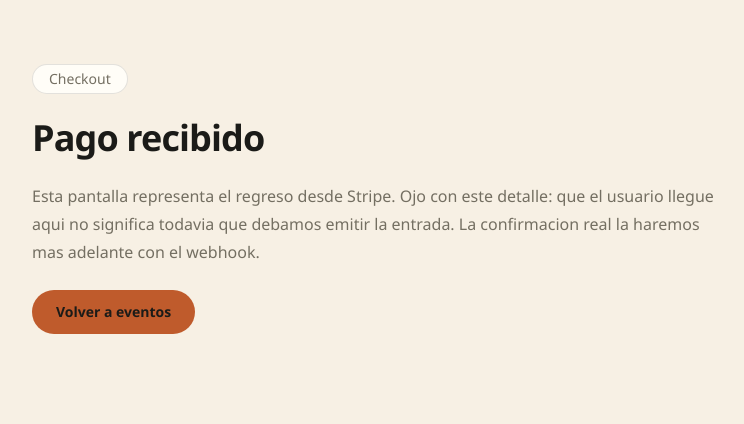
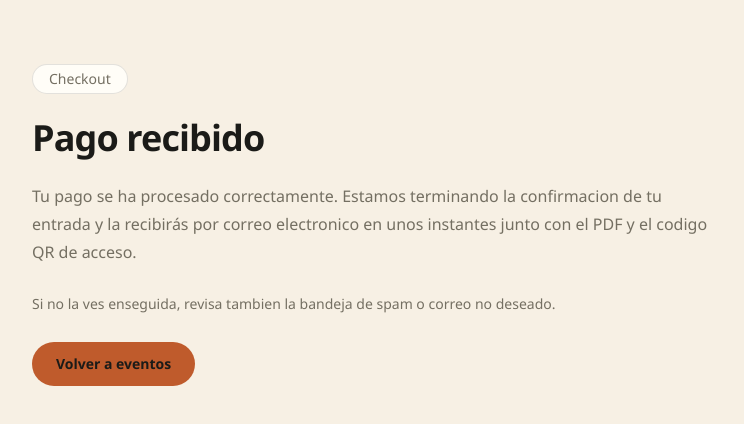
Before and after one commit to MBGLEIT/undertickets, a Next.js app: page /checkout/success in a window 1280 px wide. Shown: the top 424 px of the page, without its empty margins (264-1008 px from the left). Built offline with nearby package versions, Linux system fonts and the light colour scheme.

Commit message:
fix: soften checkout success messaging

```diff
--- a/src/app/checkout/success/page.tsx
+++ b/src/app/checkout/success/page.tsx
@@ -10,9 +10,13 @@ export default function CheckoutSuccessPage() {
         Pago recibido
       </h1>
       <p className="text-base leading-7 text-muted">
-        Esta pantalla representa el regreso desde Stripe. Ojo con este detalle:
-        que el usuario llegue aqui no significa todavia que debamos emitir la
-        entrada. La confirmacion real la haremos mas adelante con el webhook.
+        Tu pago se ha procesado correctamente. Estamos terminando la
+        confirmacion de tu entrada y la recibirás por correo electronico en
+        unos instantes junto con el PDF y el codigo QR de acceso.
+      </p>
+      <p className="text-sm leading-7 text-muted">
+        Si no la ves enseguida, revisa tambien la bandeja de spam o correo no
+        deseado.
       </p>
       <Link
         href="/events"
```
